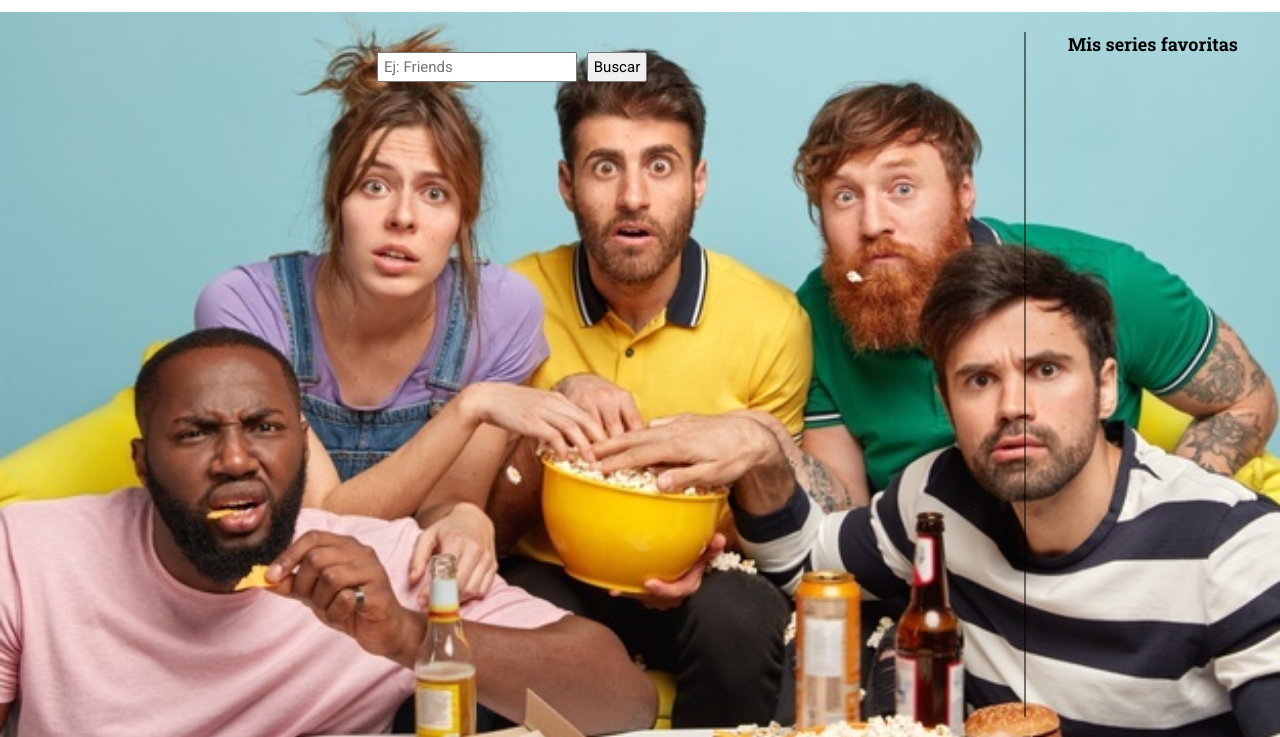
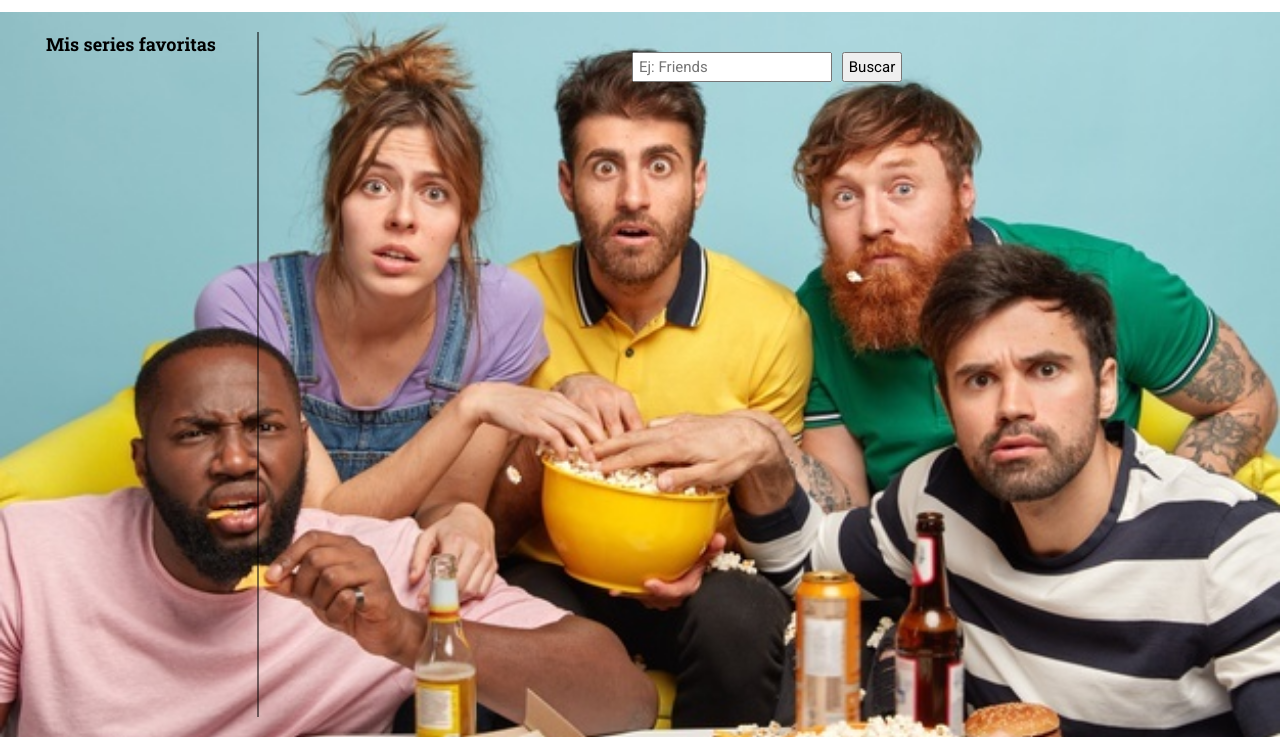
Before and after one commit to crisgruiz/modulo-2-evaluacion-final-crisgruiz, a website: page src/html/index.html in a window 1280 px wide. Shown: the part 63-800 px from the top of the page. Drawn offline with nearby package versions, Linux system fonts and the light colour scheme; files that its build step writes are made by us from their sources; files whose address does not match are found by name.

Commit message:
Change favorite functions

```diff
--- a/src/scss/main.scss
+++ b/src/scss/main.scss
@@ -4,10 +4,10 @@
 @import "layout/header";
 
 .main {
-  padding: 20px 0;
+  padding: 20px 5px;
   height: calc(100vh - 75px);
   display: grid;
-  grid-template-columns: 80% 20%;
+  grid-template-columns: 20% 80%;
   grid-template-rows: 1fr;
   background-image: url(../images/fondo.jpg);
   background-position: center;
@@ -16,6 +16,8 @@
 
 .searchContainer {
   padding: 20px 40px;
+  grid-column: 2 / 3;
+  grid-row: 1 / 2;
 }
 .form {
   display: flex;
@@ -62,8 +64,12 @@
   }
 }
 .favorites {
-  border-left: 2px solid $favorites-border;
+  border-right: 2px solid $favorites-border;
   padding: 0 10px;
+  overflow-y: scroll;
+  direction: rtl;
+  grid-column: 1 / 2;
+  grid-row: 1 / 2;
   &__title {
     @include normal-text() {
     }
@@ -73,6 +79,8 @@
   }
   &__container {
     padding: 20px;
+    height: auto;
+    direction: ltr;
   }
 }
 .favSerie {
@@ -80,6 +88,7 @@
   display: flex;
   flex-wrap: wrap;
   justify-content: center;
+
   .favSerie-list {
     border: black solid 2px;
     padding: 5px;
```
Also changed, not shown: src/js/main.js (+21 -16 lines).
